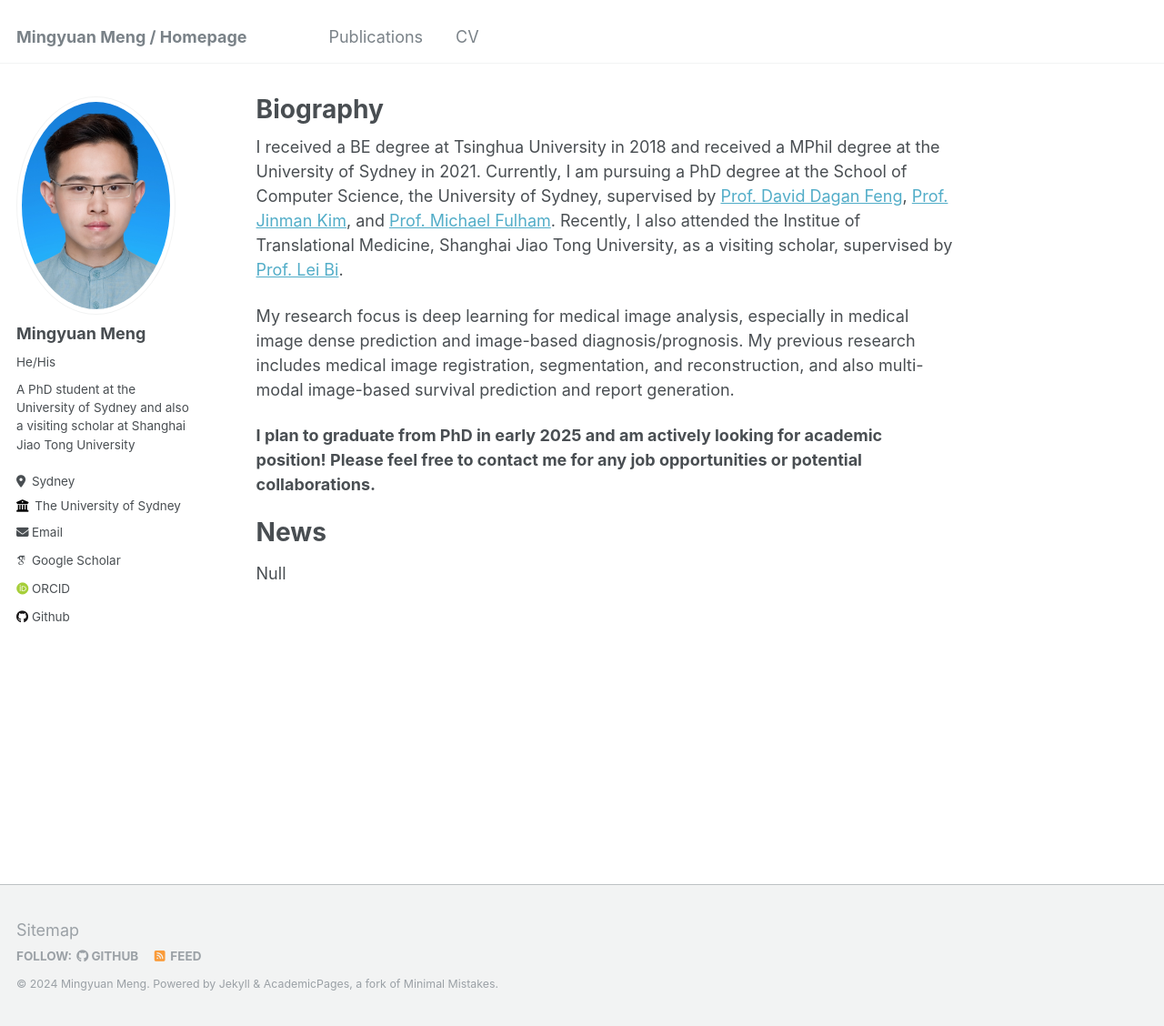
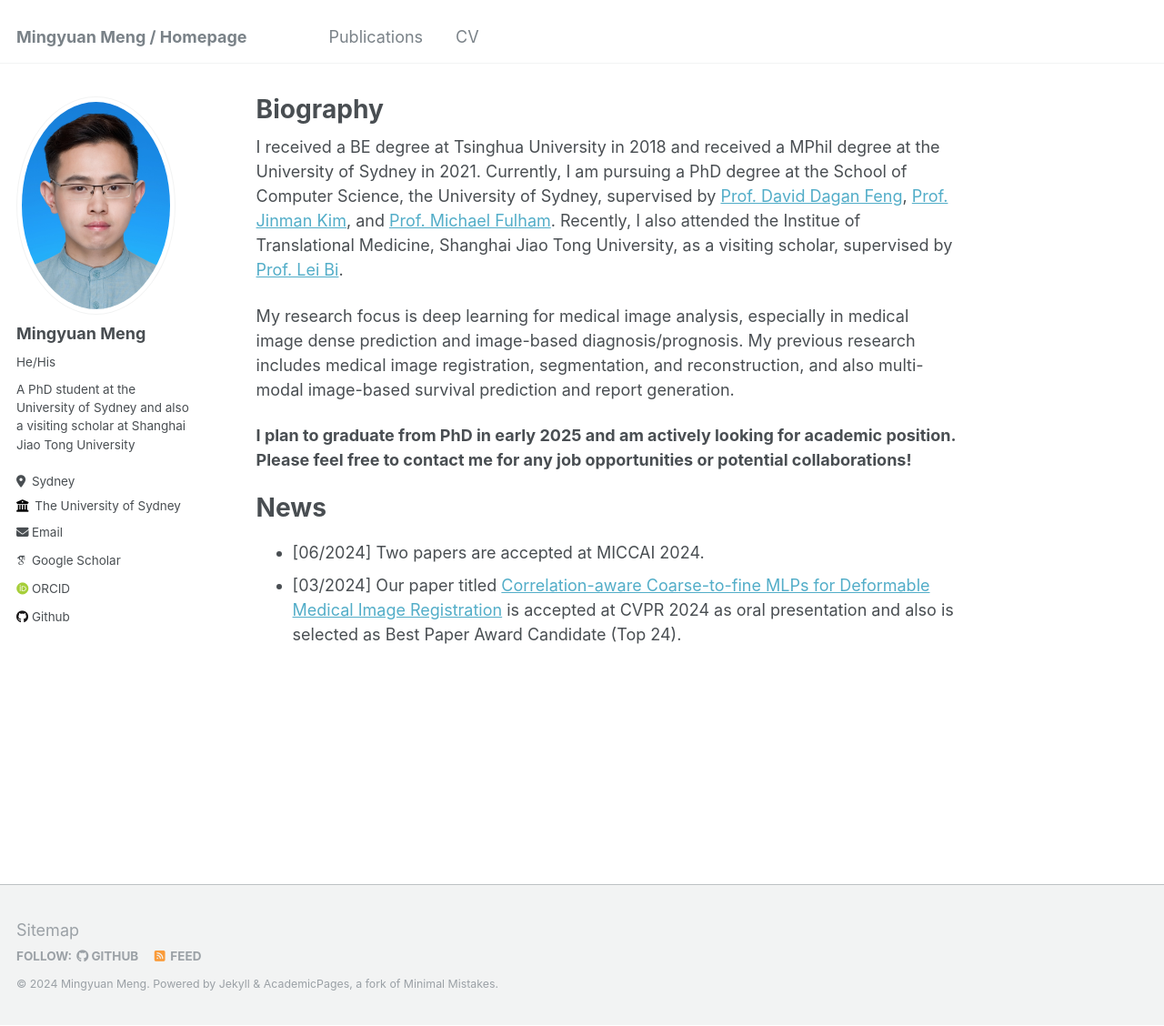
Before and after one commit to MungoMeng/mungomeng.github.io, a Jekyll site: the page built from _pages/about.md, in a window 1280 px wide and 1128 px high. Shown: the whole window at 91% size. Built offline with Jekyll 4.4.1, drawn with Linux system fonts in a browser that asks for light colours; some web fonts are replaced.

Commit message:
Update about.md

```diff
--- a/_pages/about.md
+++ b/_pages/about.md
@@ -11,8 +11,9 @@ I received a BE degree at Tsinghua University in 2018 and received a MPhil degre
 
 My research focus is deep learning for medical image analysis, especially in medical image dense prediction and image-based diagnosis/prognosis. My previous research includes medical image registration, segmentation, and reconstruction, and also multi-modal image-based survival prediction and report generation.
 
-**I plan to graduate from PhD in early 2025 and am actively looking for academic position! Please feel free to contact me for any job opportunities or potential collaborations.**
+**I plan to graduate from PhD in early 2025 and am actively looking for academic position. Please feel free to contact me for any job opportunities or potential collaborations!**
 
 News
 ======
-Null
+* [06/2024] Two papers are accepted at MICCAI 2024.
+* [03/2024] Our paper titled [Correlation-aware Coarse-to-fine MLPs for Deformable Medical Image Registration](https://arxiv.org/abs/2406.00123) is accepted at CVPR 2024 as oral presentation and also is selected as Best Paper Award Candidate (Top 24).
```
